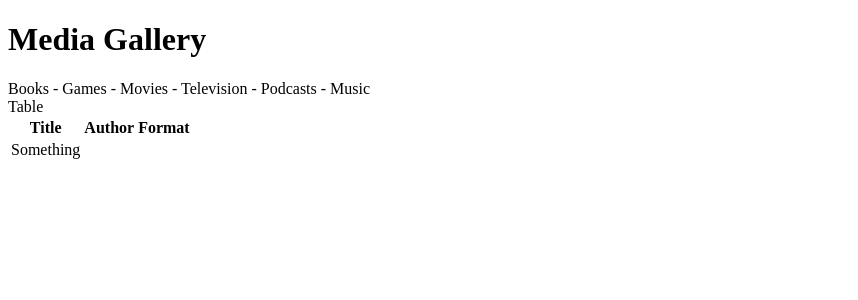
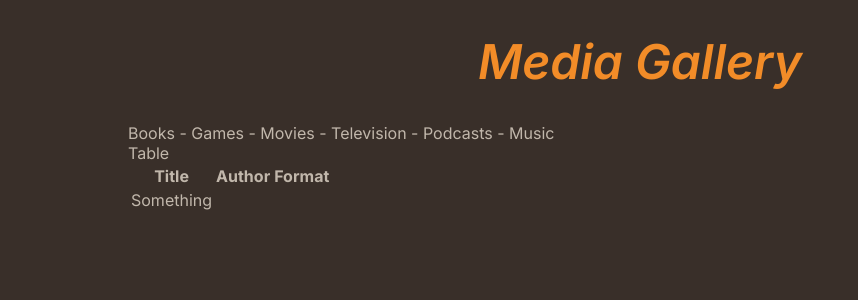
Before and after one commit to catpinhao/media-gallery, a Vue app: page / in a window 1280 px wide. Shown: the top 300 px of the page, without its empty margins (0-858 px from the left). Built offline with nearby package versions, Linux system fonts and the light colour scheme.

Commit message:
Basic styling

```diff
--- a/src/assets/main.css
+++ b/src/assets/main.css
@@ -0,0 +1,53 @@
+@import url('https://fonts.googleapis.com/css2?family=Inter:ital,opsz,wght@0,14..32,100..900;1,14..32,100..900&display=swap');
+
+body {
+  --darker-bg: #392F29;
+  --lighter-bg: #463B34;
+  --accent-bg: #6F5E55;
+  --accent: #F28C28;
+  --lighter-accent: #EC9f75;
+  --text: #C1B7AB;
+
+  background: var(--darker-bg);
+  color: var(--text);
+  font-family: 'Inter', sans-serif;
+  margin: 0 auto;
+  width: 80%;
+}
+
+h1 {
+  color: var(--accent);
+  font-size: 48px;
+  font-style: italic;
+  font-weight: 600;
+  text-align: center;
+}
+
+.nav-container {
+  background: var(--lighter-bg);
+  border: 1px solid var(--accent-bg);
+  border-radius: .5em;
+  color: var(--lighter-accent);
+  display: flex;
+  justify-content: space-evenly;
+  padding: 1em;
+}
+
+.table-container {
+  background: var(--lighter-bg);
+  border: 1px solid var(--accent-bg);
+  border-radius: .5em;
+  margin-top: 2.5em;
+  padding: 1em;
+  width: 100%;
+
+  th {
+    border-bottom: 1px solid var(--lighter-accent);
+    color: var(--accent);
+    padding: .5em;
+  }
+
+  td {
+    padding: .5em;
+  }
+}
```
